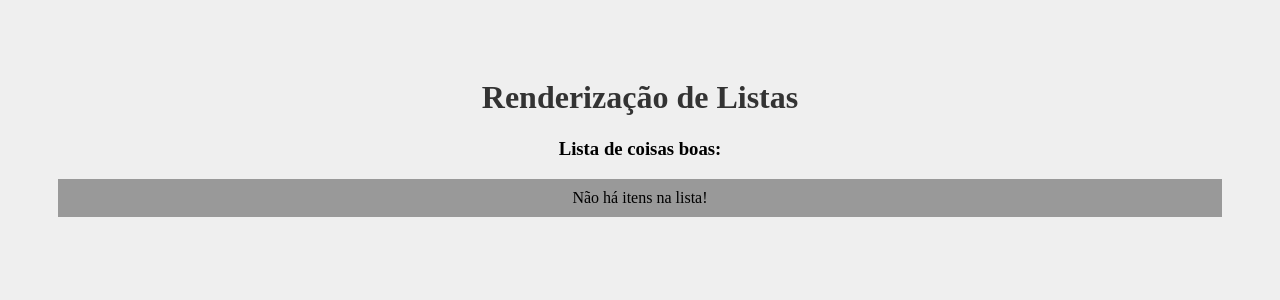
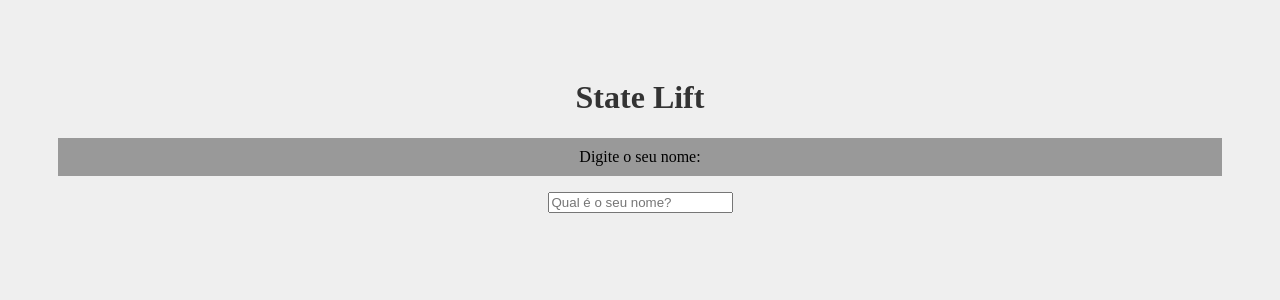
Before and after one commit to gabisegger/projeto_ReactJS, a React (Create React App) app in the folder meu-projeto/: page / in a window 1280 px wide. Shown: the top 300 px of the page. Built offline with nearby package versions, Linux system fonts and the light colour scheme.

Commit message:
State Lift

```diff
--- a/meu-projeto/src/App.js
+++ b/meu-projeto/src/App.js
@@ -1,14 +1,17 @@
+import { useState } from 'react'
+
 import './App.css';
-import OutraLista from './components/OutraLista';
+import Saudacao from './components/Saudacao';
+import SeuNome from './components/SeuNome';
 
 function App() {
-
-  const meusItens = ['React', 'Vue', 'Angular']
+  const [nome, setNome] = useState()
 
   return (
     <div className="App">
-      <h1>Renderização de Listas</h1>
-      <OutraLista itens={[]}/>
+      <h1>State Lift</h1>
+      <SeuNome setNome={setNome}/>
+      <Saudacao nome={nome}/>
     </div>
   );
 }
--- /dev/null
+++ b/meu-projeto/src/components/Saudacao.js
@@ -0,0 +1,14 @@
+function Saudacao({nome}){
+
+  function gerarSaudacao(algumNome){
+    return `Olá, ${algumNome}, tudo bem?`
+  }
+
+  return (
+    <>
+      {nome && <p>{gerarSaudacao(nome)}</p>}
+    </>
+  )
+}
+
+export default Saudacao
--- /dev/null
+++ b/meu-projeto/src/components/SeuNome.js
@@ -0,0 +1,14 @@
+function SeuNome({ setNome }){
+  return (
+    <div>
+      <p>Digite o seu nome:</p>
+      <input
+        type="text"
+        placeholder="Qual é o seu nome?"
+        onChange={(e) => setNome(e.target.value)}
+      />
+    </div>
+  )
+}
+
+export default SeuNome
```
